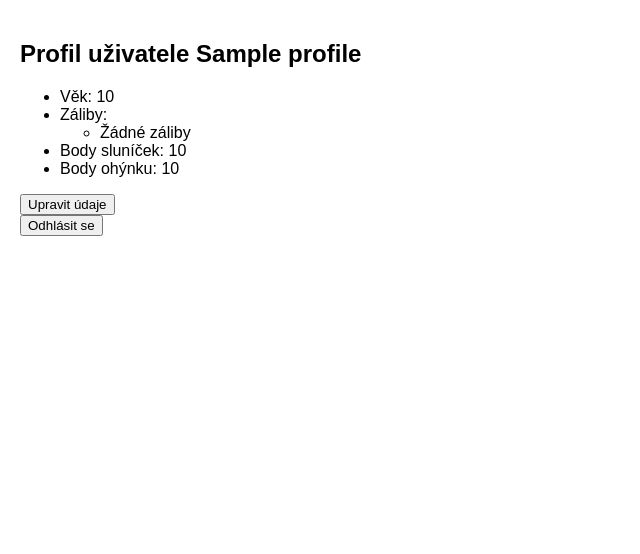
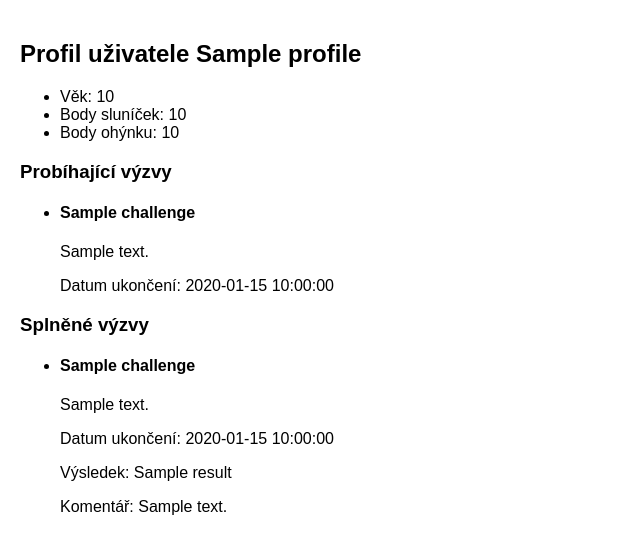
Before and after one commit to sattlereii/social_network, a Flask app: template code/templates/profile.html in a window 1280 px wide. Shown: the part 49-603 px from the top of the page, without its empty margins (0-640 px from the left). Run offline with Flask 3, Linux system fonts and the light colour scheme; the template is opened without the code that fills it: most values are stand-ins (such as "Sample title", 1, 10 or a date in 2020).

Commit message:
novinka 15:08

```diff
--- a/code/app.py
+++ b/code/app.py
@@ -47,12 +47,16 @@ def create_challenge(graph, username, title, description, duration_days):
     # Přidání bodů sluníček uživateli za vytvoření výzvy
     graph.run("MATCH (u:User {name: $username}) SET u.sun_points = u.sun_points + 2", username=username)
 
-def get_all_challenges(graph):
+def get_all_challenges(graph, username):
     return graph.run("""
         MATCH (c:Challenge)
-        RETURN c.title AS title, c.description AS description, c.creator AS creator, c.end_date AS end_date
+        OPTIONAL MATCH (u:User {name: $username})-[r:JOINED]->(c)
+        OPTIONAL MATCH (u)-[cr:COMPLETED]->(c)
+        RETURN c.title AS title, c.description AS description, c.creator AS creator, c.end_date AS end_date,
+               CASE WHEN r IS NOT NULL THEN true ELSE false END AS is_joined,
+               CASE WHEN cr IS NOT NULL THEN true ELSE false END AS is_completed
         ORDER BY c.end_date DESC
-    """).data()
+    """, username=username).data()
 
 
 # Získání aktivních výzev
@@ -64,16 +68,27 @@ def get_active_challenges(graph):
     """).data()
 
 # Připojení uživatele k výzvě
-def join_challenge(graph, username, challenge_title, photo_url):
+def join_challenge(graph, username, challenge_title, result=None, comment=None):
     user_node = get_user_node(graph, username)
     challenge_node = graph.evaluate("MATCH (c:Challenge {title: $title}) RETURN c", title=challenge_title)
 
     if challenge_node:
-        completed_rel = Relationship(user_node, "COMPLETED", challenge_node, photo=photo_url)
-        graph.create(completed_rel)
+        # Zkontroluje, zda uživatel již není připojen
+        existing_join = graph.evaluate("""
+            MATCH (u:User {name: $username})-[r:JOINED]->(c:Challenge {title: $title})
+            RETURN r
+        """, username=username, title=challenge_title)
 
-        # Přidání bodů ohýnku a sluníčka za splnění výzvy
-        graph.run("MATCH (u:User {name: $username}) SET u.fire_points = u.fire_points + 1, u.sun_points = u.sun_points + 1", username=username)
+        # Pokud není připojen, připojí ho k výzvě a přičte body
+        if not existing_join:
+            join_rel = Relationship(user_node, "JOINED", challenge_node)
+            graph.create(join_rel)
+
+            # Přidání bodů ohýnku a sluníčka
+            graph.run("""
+                MATCH (u:User {name: $username})
+                SET u.fire_points = u.fire_points + 1, u.sun_points = u.sun_points + 1
+            """, username=username)
 
 # Získání archivu výzev
 def get_challenge_archive(graph):
@@ -178,8 +193,9 @@ def home():
 
     logged_user = session["username"]
     logged_user_info = get_logged_user_profile(graph, logged_user)
-    challenges = get_all_challenges(graph)  # Získání všech výzev
+    challenges = get_all_challenges(graph, logged_user)  # Získání všech výzev s informací o připojení
     return render_template("home.html", profile=logged_user_info, challenges=challenges)
+
 
 
 
@@ -209,9 +225,24 @@ def user_profile():
     if "username" not in session:
         return redirect(url_for("login"))
 
-    logged_user = session["username"]
-    user_info = get_logged_user_profile(graph, logged_user)
-    return render_template("profile.html", profile=user_info)
+    username = session["username"]
+    user_info = get_logged_user_profile(graph, username)
+
+    # Získání probíhajících výzev (připojených, ale nesplněných)
+    ongoing_challenges = graph.run("""
+        MATCH (u:User {name: $username})-[:JOINED]->(c:Challenge)
+        WHERE NOT (u)-[:COMPLETED]->(c)
+        RETURN c.title AS title, c.description AS description, c.end_date AS end_date
+    """, username=username).data()
+
+    # Získání splněných výzev
+    completed_challenges = graph.run("""
+        MATCH (u:User {name: $username})-[r:COMPLETED]->(c:Challenge)
+        RETURN c.title AS title, c.description AS description, c.end_date AS end_date, r.result AS result, r.comment AS comment
+    """, username=username).data()
+
+    return render_template("profile.html", profile=user_info, ongoing_challenges=ongoing_challenges, completed_challenges=completed_challenges)
+
 
 @app.route("/create_challenge", methods=["GET", "POST"])
 def create_challenge_route():
@@ -234,10 +265,13 @@ def join_challenge_route(title):
     if "username" not in session:
         return redirect(url_for("login"))
 
-    photo_url = request.form.get("photo_url")
-    join_challenge(graph, session["username"], title, photo_url)
-    flash("You joined the challenge!")
+    username = session["username"]
+    join_challenge(graph, username, title)
+
+    flash("Připojil(a) jste se k výzvě!")
     return redirect(url_for("home"))
+
+
 
 @app.route("/matches")
 def matches():
@@ -252,5 +286,33 @@ def archive():
     archive_data = get_challenge_archive(graph)
     return render_template("archive.html", archive=archive_data)
 
+@app.route("/submit_result/<title>", methods=["POST"])
+def submit_result(title):
+    if "username" not in session:
+        return redirect(url_for("login"))
+
+    username = session["username"]
+    result = request.form.get("result")
+    comment = request.form.get("comment")
+
+    user_node = get_user_node(graph, username)
+    challenge_node = graph.evaluate("MATCH (c:Challenge {title: $title}) RETURN c", title=title)
+
+    if challenge_node:
+        # Vytvoření vztahu COMPLETED mezi uživatelem a výzvou s výsledkem a komentářem
+        completed_rel = Relationship(user_node, "COMPLETED", challenge_node, result=result, comment=comment)
+        graph.create(completed_rel)
+
+        # Přidání bodů sluníček a ohýnku za splněnou výzvu
+        graph.run("""
+            MATCH (u:User {name: $username})
+            SET u.fire_points = u.fire_points + 1, u.sun_points = u.sun_points + 1
+        """, username=username)
+
+        flash("Výsledek byl úspěšně odeslán a body byly přičteny.")
+
+    return redirect(url_for("home"))
+
+
 if __name__ == "__main__":
     app.run(debug=True, host="0.0.0.0", port=5000)
--- a/code/templates/profile.html
+++ b/code/templates/profile.html
@@ -3,51 +3,41 @@
 {% block content %}
     <h2>Profil uživatele {{ profile.get("name") }}</h2>
 
-    <!-- Zobrazení aktuálních údajů -->
     <ul>
         <li>Věk: {{ profile.get("age") }}</li>
-        <li>Záliby:
-            <ul>
-                {% if profile.get("hobbies") %}
-                    {% for hobby in profile.get("hobbies") %}
-                        <li>{{ hobby }}</li>
-                    {% endfor %}
-                {% else %}
-                    <li>Žádné záliby</li>
-                {% endif %}
-            </ul>
-        </li>
         <li>Body sluníček: {{ profile.get("sun_points") }}</li>
         <li>Body ohýnku: {{ profile.get("fire_points") }}</li>
     </ul>
 
-    <!-- Tlačítko pro zobrazení formuláře pro úpravu -->
-    <button onclick="document.getElementById('editForm').style.display='block'; this.style.display='none';">
-        Upravit údaje
-    </button>
+    <h3>Probíhající výzvy</h3>
+    {% if ongoing_challenges %}
+        <ul>
+            {% for challenge in ongoing_challenges %}
+                <li>
+                    <h4>{{ challenge.title }}</h4>
+                    <p>{{ challenge.description }}</p>
+                    <p>Datum ukončení: {{ challenge.end_date }}</p>
+                </li>
+            {% endfor %}
+        </ul>
+    {% else %}
+        <p>Nemáte žádné probíhající výzvy.</p>
+    {% endif %}
 
-    <!-- Formulář pro úpravu údajů, skrytý na začátku -->
-    <div id="editForm" style="display: none;">
-        <h3>Upravit profil</h3>
-        <form action="{{ url_for('update_profile') }}" method="post">
-            <label for="name">Jméno:</label>
-            <input type="text" id="name" name="name" value="{{ profile.get('name') }}" required><br>
-
-            <label for="password">Nové heslo:</label>
-            <input type="password" id="password" name="password"><br>
-
-            <label for="age">Věk:</label>
-            <input type="number" id="age" name="age" value="{{ profile.get('age') }}" required><br>
-
-            <label for="hobbies">Záliby (oddělené čárkami):</label>
-            <input type="text" id="hobbies" name="hobbies" value="{{ profile.get('hobbies') | join(', ') }}"><br>
-
-            <button type="submit">Uložit změny</button>
-        </form>
-    </div>
-
-    <!-- Tlačítko pro odhlášení -->
-    <form action="{{ url_for('logout') }}" method="post">
-        <button type="submit">Odhlásit se</button>
-    </form>
+    <h3>Splněné výzvy</h3>
+    {% if completed_challenges %}
+        <ul>
+            {% for challenge in completed_challenges %}
+                <li>
+                    <h4>{{ challenge.title }}</h4>
+                    <p>{{ challenge.description }}</p>
+                    <p>Datum ukončení: {{ challenge.end_date }}</p>
+                    <p>Výsledek: {{ challenge.result }}</p>
+                    <p>Komentář: {{ challenge.comment }}</p>
+                </li>
+            {% endfor %}
+        </ul>
+    {% else %}
+        <p>Nemáte žádné splněné výzvy.</p>
+    {% endif %}
 {% endblock %}
```
Also changed, not shown: code/templates/home.html (+25 -0 lines).
